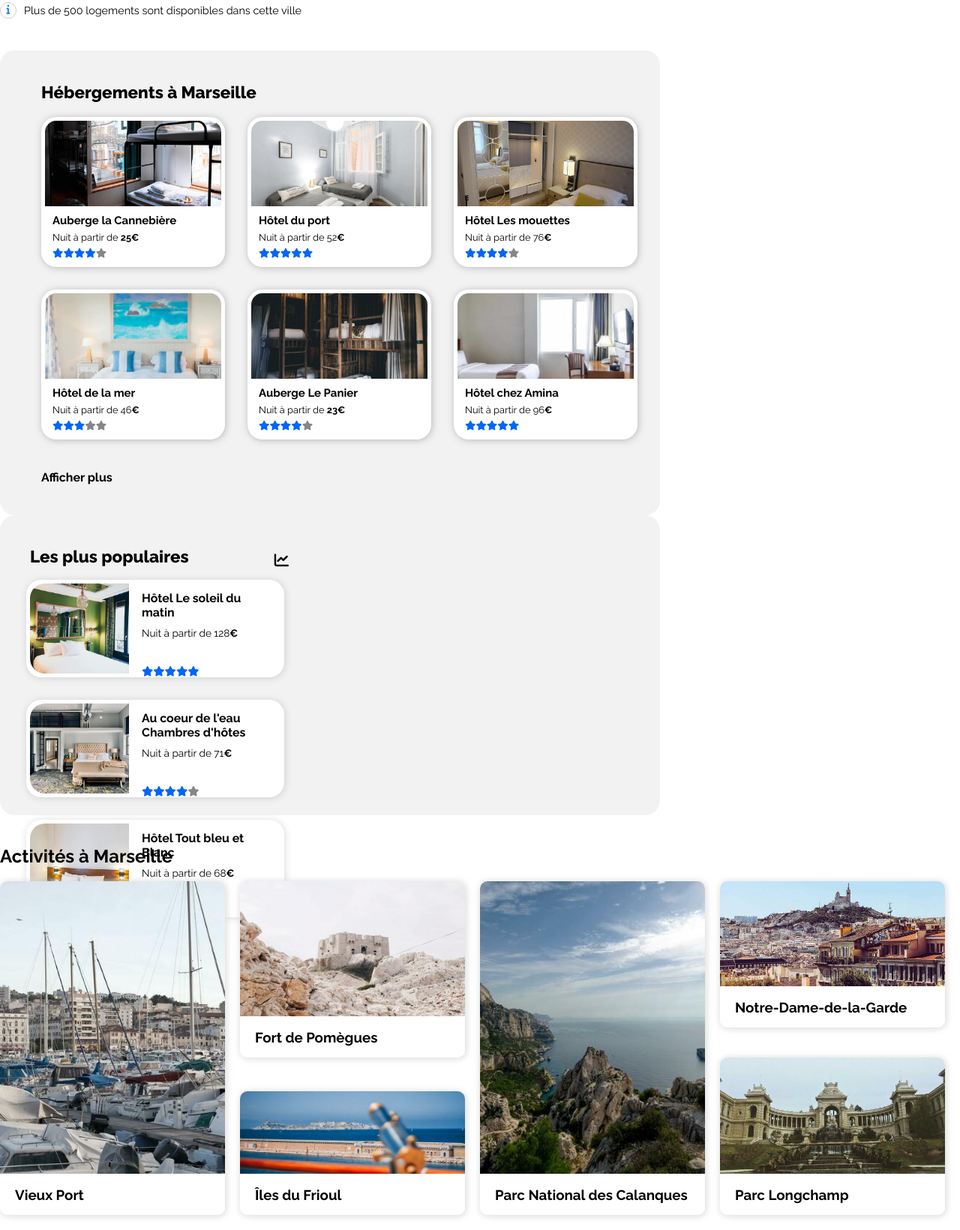
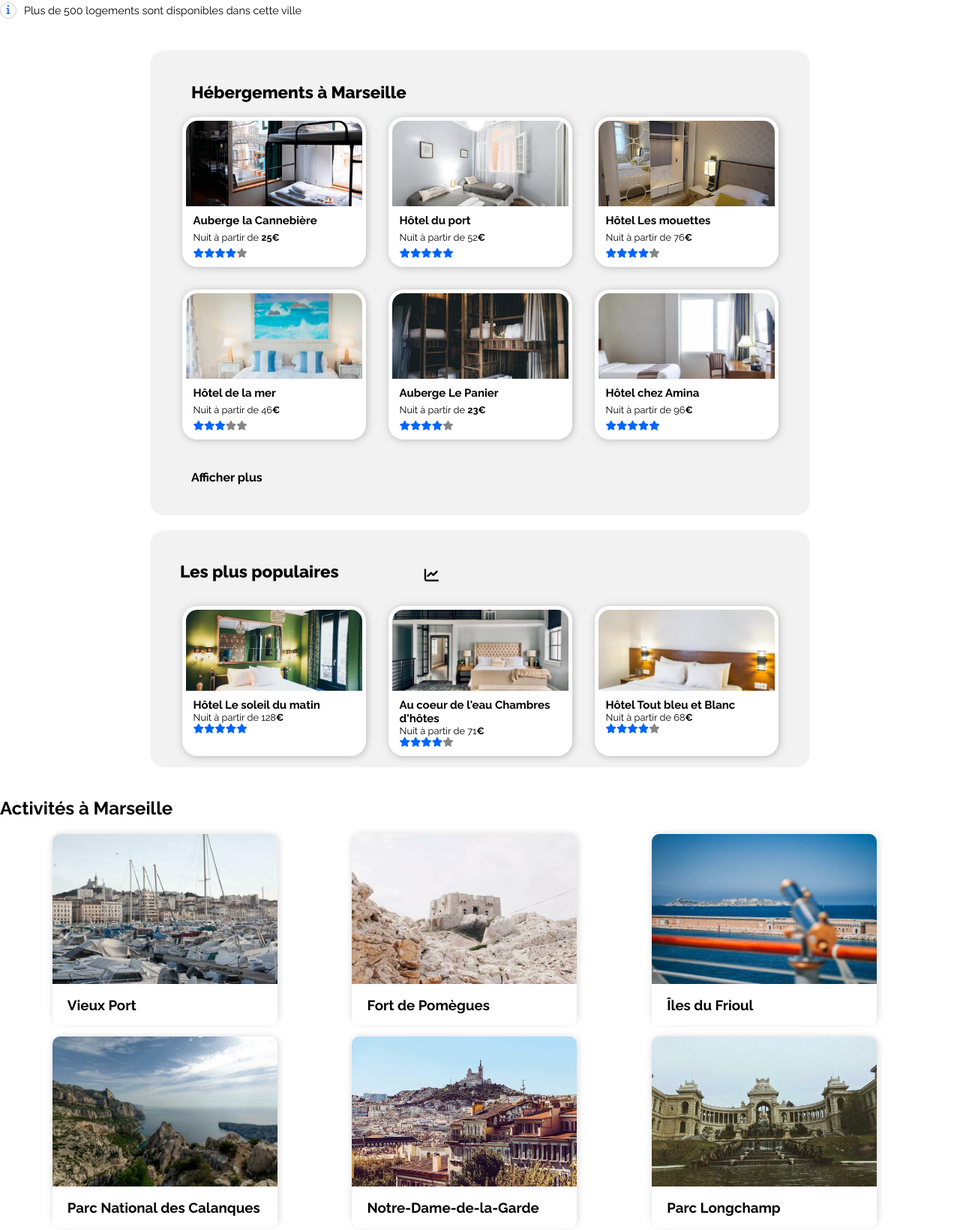
Before and after one commit to AmaruZ/AmarZirouel_2_08032021, a plain HTML site: page index.html in a window 1280 px wide. Shown: the part 274-1914 px from the top of the page at 75% size. Drawn offline with Linux system fonts and the light colour scheme.

Commit message:
ajout de la version tablette

```diff
--- a/index.html
+++ b/index.html
@@ -6,7 +6,7 @@
   <meta charset="utf-8" />
   <link href="styles.css" rel="stylesheet" />
   <link href="mobile.css" rel="stylesheet" media="all and (max-width: 480px)" />
-  <link href="tablette.css" rel="stylesheet" media="all and (max-width: 1317px)" />
+  <link href="tablette.css" rel="stylesheet" media="all and (min-width: 481px) and (max-width: 1317px)" />
   <script src="https://kit.fontawesome.com/f345641d85.js" crossorigin="anonymous"></script>
   <link rel="preconnect" href="https://fonts.gstatic.com">
   <link href="https://fonts.googleapis.com/css2?family=Raleway:wght@200;400;500;600;700;800&display=swap"
@@ -196,6 +196,8 @@
           <h2>Les plus populaires</h2>
           <i class="fas fa-chart-line"></i>
         </div>
+        <div id="haside_list">
+
             <div class="hotels_aside">
               <a href="#">
                 <div class="haside_image"></div>
@@ -211,6 +213,7 @@
                 </div>
               </a>
             </div>
+
             <div class="hotels_aside">
               <a href="#">
               <div class="haside_image"></div>
@@ -229,6 +232,8 @@
               </div>
             </a>
             </div>
+
+
             <div class="hotels_aside">
               <a href="#">
                 <div class="haside_image"></div>
@@ -248,6 +253,7 @@
               </a>
             </div>
 
+        </div>
       </aside>
     </section>
     <section id="activities">
--- a/mobile.css
+++ b/mobile.css
@@ -1,6 +1,11 @@
 @media all and (max-width: 480px){
     #bloc_page{
         width: auto;
+    }
+
+    body{
+        width: auto;
+        margin: 0;
     }
 
     header{
--- a/styles.css
+++ b/styles.css
@@ -42,7 +42,6 @@ nav ul{
     text-align: end;
     font-size: 1em;
     font-weight: 400;
-
 }
 
 nav li{
@@ -70,14 +69,22 @@ nav p{
 nav p a{
     color: #0065FC;
 }
+
 nav li:hover{
     box-shadow: inset 0px 1px 0px 0px #0065FC;
 }
 
-
 nav li:nth-child(3) a{
     color: #0065FC;
     font-weight: 800;
+}
+
+nav li a:active{
+    color: #0065FC;
+}
+
+nav li:active{
+    box-shadow: inset 0px 1px 0px 0px #0065FC;
 }
 
 section{
@@ -178,7 +185,6 @@ input[type=text]:focus{
 #filter_buttons{
     display: flex;
     margin-left: 45px;
-
 }
 
 .filter_button{
@@ -269,9 +275,9 @@ input[type=text]:focus{
 }
 
 .lodging_part h2{
-    font-size: 1.4em;
+    font-size: 1.3em;
     font-weight: 800;
-    margin: 43px 0px 5px 55px;
+    margin: 43px 0px 5px 50px;
 }
 
 span{
@@ -282,8 +288,8 @@ span{
     display: flex;
     flex-wrap: wrap;
     height: 500px;
-    width: 880px;
-    margin-left: 40px;
+    width: auto;
+    justify-content: center;
 
 }
 
@@ -344,7 +350,6 @@ span{
 }
 .hotels_text p{
     margin: 6px 0px 6px 0px;
-
 }
 .stars{
     display: flex;
@@ -391,6 +396,12 @@ span{
     margin-top: 35px;
 }
 
+#haside_list{
+    width: auto;
+    display: flex;
+    flex-flow: column nowrap;
+}
+
 .hotels_aside{
     height: 144px;
     width: 344px;
@@ -419,13 +430,13 @@ aside a{
     background-size: cover;
 }
 
-.hotels_aside:nth-child(2) .haside_image{
+.hotels_aside:nth-child(1) .haside_image{
     background-image: url('images/hebergements/4_small/emile-guillemot-Bj_rcSC5XfE-unsplash.jpg');
 }
-.hotels_aside:nth-child(3) .haside_image{
+.hotels_aside:nth-child(2) .haside_image{
     background-image: url('images/hebergements/4_small/aw-creative-VGs8z60yT2c-unsplash.jpg');
 }
-.hotels_aside:nth-child(4) .haside_image{
+.hotels_aside:nth-child(3) .haside_image{
     background-image: url('images/hebergements/4_small/febrian-zakaria-sjvU0THccQA-unsplash.jpg');
 }
 
--- a/tablette.css
+++ b/tablette.css
@@ -1,5 +1,4 @@
-@media all and (max-width: 1317px){
-
+@media all and (min-width: 481px) and (max-width: 1317px){
     #bloc_page{
         width: auto;
     }
@@ -10,14 +9,65 @@
         padding-right: 0px;
         margin-right: 0px;
     }
+/* -----------------SECTION 2-------------------------------- */
+
+    #lodging{
+        flex-flow: column wrap;
+        width: auto;
+        margin: auto;
+        height: auto;
+    }
+
+
+
+    #activities{
+        height: auto;
+    }
+    #activities_photos{
+        height: auto;
+        flex-flow: row wrap;
+        justify-content:space-between;
+        width: auto;
+        max-width: 1199px;
+        margin-left: 20px;
+        margin-right: 20px;
+
+    }
+
+    .activities{
+        max-height: 250px;
+        min-height: 250px;
+        width: 300px;
+        margin: 0px auto 20px auto;
+    }
+
+    .activities_photo{
+        min-height: 200px;
+        max-height: 200px;
+    }
+
+    .activities_text{
+        min-height: 50px;
+    }
+
+
+
+}
+
+
+
+
+
+@media all and (min-width: 957px) and (max-width: 1317px){
+
+
+
+
 
 
 /* -----------------SECTION 2-------------------------------- */
 
-#lodging{
-    flex-flow: column wrap;
-    width: auto;
-}
+
 
 .lodging_part{
     display: flex;
@@ -27,6 +77,7 @@
     height: 620px;
     width: 880px;
     border-radius: 20px;
+    margin-block-end: 20px;
 
 }
 
@@ -36,15 +87,124 @@
     margin: 43px 0px 5px 55px;
 }
 
+#hotels_list {
+    height: 500px;
+    width: auto;
+    margin: auto;
+    justify-content: center;
+}
+
 #lodging aside{
     display: flex;
     flex-flow: column nowrap;
-    height: 400px;
+    height: auto;
     width: 880px;
-}
-#haside_list{
-    display: flex;
-    flex-flow: row wrap;
+    margin: auto;
 }
 
+#haside_list{
+    flex-flow: row nowrap;
+    margin: auto;
 }
+
+.hotels_aside{
+    background-color: white;
+    box-shadow: 1px 1px 10px rgba(128,128,128,0.5);
+    border-radius: 20px;
+    margin: 15px;
+    height: 200px;
+    width: 245px;
+    padding: 5px;
+    box-sizing: border-box;
+
+}
+
+.haside_image{
+    height: 60%;
+    width: 100%;
+    border-top-left-radius: 15px;
+    border-top-right-radius: 15px;
+    border-bottom-left-radius: 0px;
+}
+
+.haside_text{
+    font-size: 0.8em;
+    height: 40%;
+    width: auto;
+    padding-left: 10px;
+    padding-top: 10px;
+    margin-block-start: 0px;
+    margin-left: 0px;
+}
+
+aside a{
+    flex-direction: column;
+}
+
+.haside_text h3, .haside_text p{
+    margin: 0px;
+}
+
+.haside_text .stars{
+    margin-left: 0px;
+    margin-block-start: 0px;
+}
+
+/* -------------------- 3e SECTION --------------------------- */
+
+
+}
+
+@media all and (min-width: 481px) and (max-width: 956px){
+
+    #filter{
+        flex-flow: column wrap;
+        justify-content: flex-start;
+        align-items: flex-start;
+        font-weight: 800;
+        width: auto;
+        margin-top: 20px;
+    }
+
+    #filter_buttons{
+
+    }
+
+    /* -----------------SECTION 2-------------------------------- */
+
+    .lodging_part{
+        display: flex;
+        flex-direction: column;
+        align-items: flex-start;
+        background-color: #F2F2F2;
+        height: auto;
+        width: auto;
+        border-radius: 20px;
+        margin-block-end: 20px;
+
+    }
+
+    .hotels{
+        width: auto;
+        min-width: 300px;
+        min-height: 250px;
+        margin-bottom: 0px;
+    }
+
+    .hotels_image{
+        height: 70%;
+        width: 100%;
+        border-top-left-radius: 15px;
+        border-top-right-radius: 15px;
+        background-position: center;
+        background-repeat: no-repeat;
+        background-size: cover;
+    }
+
+    #hotels_list {
+        height: auto;
+    }
+
+
+
+}
```
Lines whose indentation alone changed are shown as unchanged.
